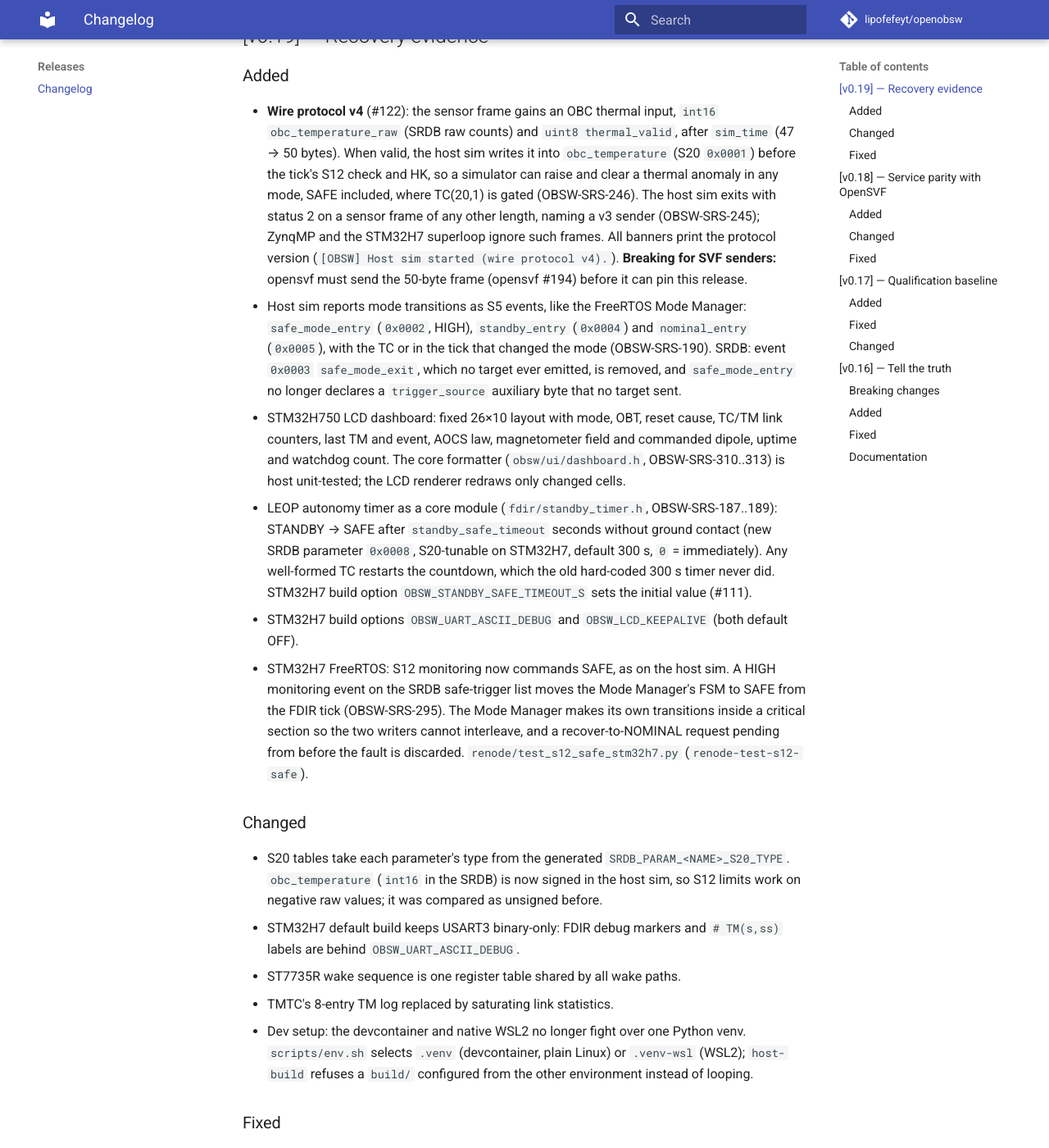
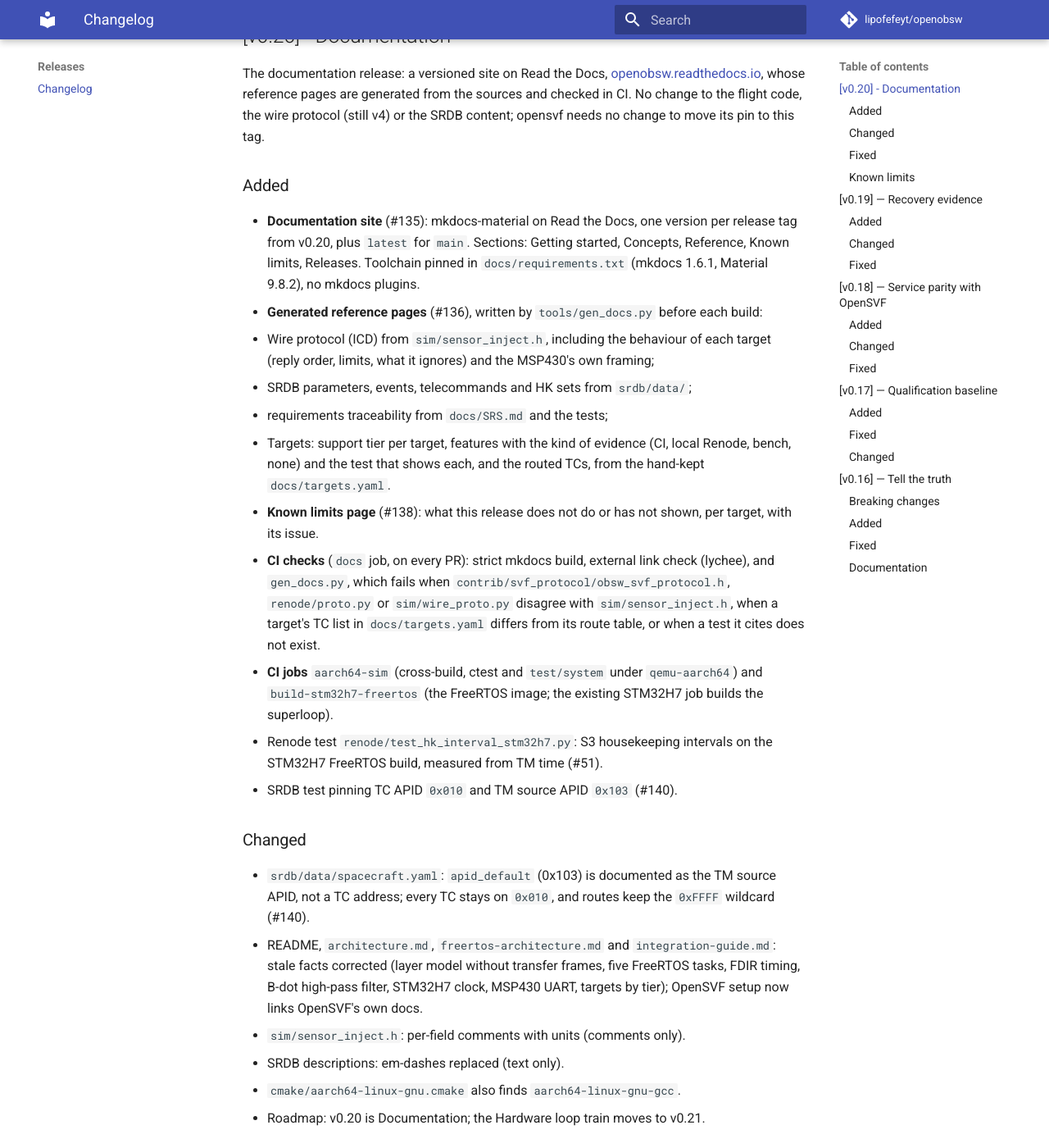
Before and after one commit to lipofefeyt/openobsw, an MkDocs documentation site: the page built from docs/changelog.md, in a window 1280 px wide and 1400 px high, scrolled down 293 px. Shown: the whole window at 82% size. Built offline with MkDocs 1.6.1 and Material for MkDocs 9.7.7, drawn with Linux system fonts in a browser that asks for light colours; comment, search, counter and statistics services are not loaded; some of the changed text lies outside the part shown.

Commit message:
release: v0.20 - Documentation
- include/obsw/version.h: 0.20.0.
- CHANGELOG.md: [v0.20] - Documentation section.
- README roadmap: v0.20 Documentation done; Hardware loop is v0.21.
- docs/SRS.md: baseline v0.20 (no requirement change).
- docs/freertos-architecture.md: dashboard example shows v0.20.0.

```diff
--- a/CHANGELOG.md
+++ b/CHANGELOG.md
@@ -3,6 +3,75 @@
 All notable changes to openobsw. Versions follow the release trains in the
 README roadmap. Releases before v0.16 are described on the
 [GitHub releases page](https://github.com/lipofefeyt/openobsw/releases).
+
+## [v0.20] - Documentation
+
+The documentation release: a versioned site on Read the Docs,
+[openobsw.readthedocs.io](https://openobsw.readthedocs.io/), whose reference
+pages are generated from the sources and checked in CI. No change to the
+flight code, the wire protocol (still v4) or the SRDB content; opensvf
+needs no change to move its pin to this tag.
+
+### Added
+
+- **Documentation site** (#135): mkdocs-material on Read the Docs, one
+  version per release tag from v0.20, plus `latest` for `main`. Sections:
+  Getting started, Concepts, Reference, Known limits, Releases. Toolchain
+  pinned in `docs/requirements.txt` (mkdocs 1.6.1, Material 9.8.2), no
+  mkdocs plugins.
+- **Generated reference pages** (#136), written by `tools/gen_docs.py`
+  before each build:
+  - Wire protocol (ICD) from `sim/sensor_inject.h`, including the behaviour
+    of each target (reply order, limits, what it ignores) and the MSP430's
+    own framing;
+  - SRDB parameters, events, telecommands and HK sets from `srdb/data/`;
+  - requirements traceability from `docs/SRS.md` and the tests;
+  - Targets: support tier per target, features with the kind of evidence
+    (CI, local Renode, bench, none) and the test that shows each, and the
+    routed TCs, from the hand-kept `docs/targets.yaml`.
+- **Known limits page** (#138): what this release does not do or has not
+  shown, per target, with its issue.
+- **CI checks** (`docs` job, on every PR): strict mkdocs build, external link
+  check (lychee), and `gen_docs.py`, which fails when
+  `contrib/svf_protocol/obsw_svf_protocol.h`, `renode/proto.py` or
+  `sim/wire_proto.py` disagree with `sim/sensor_inject.h`, when a target's
+  TC list in `docs/targets.yaml` differs from its route table, or when a
+  test it cites does not exist.
+- **CI jobs** `aarch64-sim` (cross-build, ctest and `test/system` under
+  `qemu-aarch64`) and `build-stm32h7-freertos` (the FreeRTOS image; the
+  existing STM32H7 job builds the superloop).
+- Renode test `renode/test_hk_interval_stm32h7.py`: S3 housekeeping
+  intervals on the STM32H7 FreeRTOS build, measured from TM time (#51).
+- SRDB test pinning TC APID `0x010` and TM source APID `0x103` (#140).
+
+### Changed
+
+- `srdb/data/spacecraft.yaml`: `apid_default` (0x103) is documented as the
+  TM source APID, not a TC address; every TC stays on `0x010`, and routes
+  keep the `0xFFFF` wildcard (#140).
+- README, `architecture.md`, `freertos-architecture.md` and
+  `integration-guide.md`: stale facts corrected (layer model without
+  transfer frames, five FreeRTOS tasks, FDIR timing, B-dot high-pass
+  filter, STM32H7 clock, MSP430 UART, targets by tier); OpenSVF setup now
+  links OpenSVF's own docs.
+- `sim/sensor_inject.h`: per-field comments with units (comments only).
+- SRDB descriptions: em-dashes replaced (text only).
+- `cmake/aarch64-linux-gnu.cmake` also finds `aarch64-linux-gnu-gcc`.
+- Roadmap: v0.20 is Documentation; the Hardware loop train moves to v0.21.
+
+### Fixed
+
+- `renode/test_ping_stm32h7.py` parses through a leading end-of-tick byte
+  and fails when TM(1,1), TM(17,2) or TM(1,7) is missing; it passed with 0
+  packets before (#114). TCs confirmed on both STM32H7 images in Renode
+  (#106).
+- Comments in `tc/dispatcher.h` (input is a space packet) and
+  `hal/stm32h7/uart.c` (USART3 on HSI 64 MHz, BRR 556).
+
+### Known limits
+
+See the [Known limits](https://openobsw.readthedocs.io/en/v0.20/known-limits/)
+page of this release. New issues from the documentation work: #147 to #153.
 
 ## [v0.19] — Recovery evidence
 
```
Also changed, not shown: README.md (+1 -1 lines), docs/SRS.md (+1 -1 lines), docs/freertos-architecture.md (+1 -1 lines), 1 other file.
